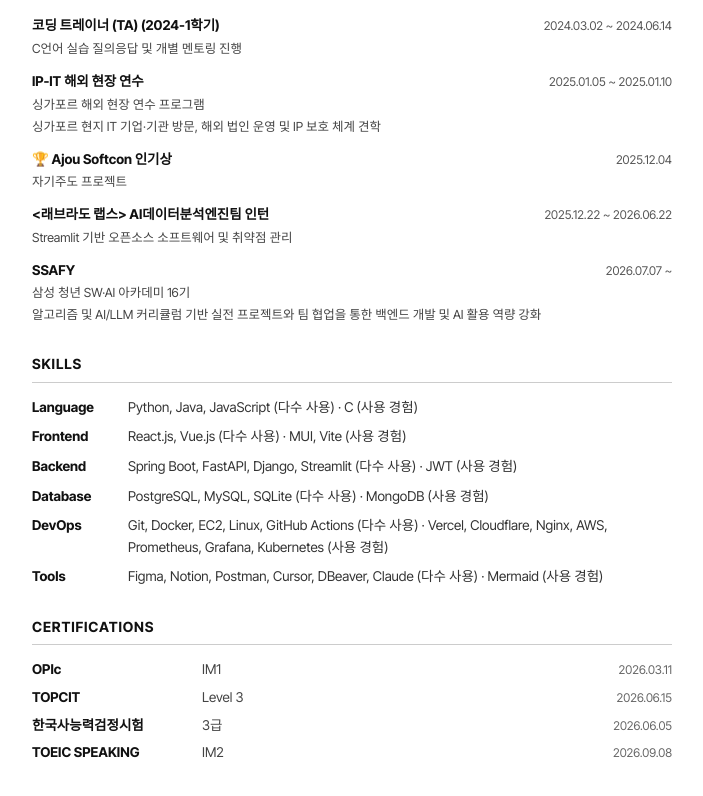
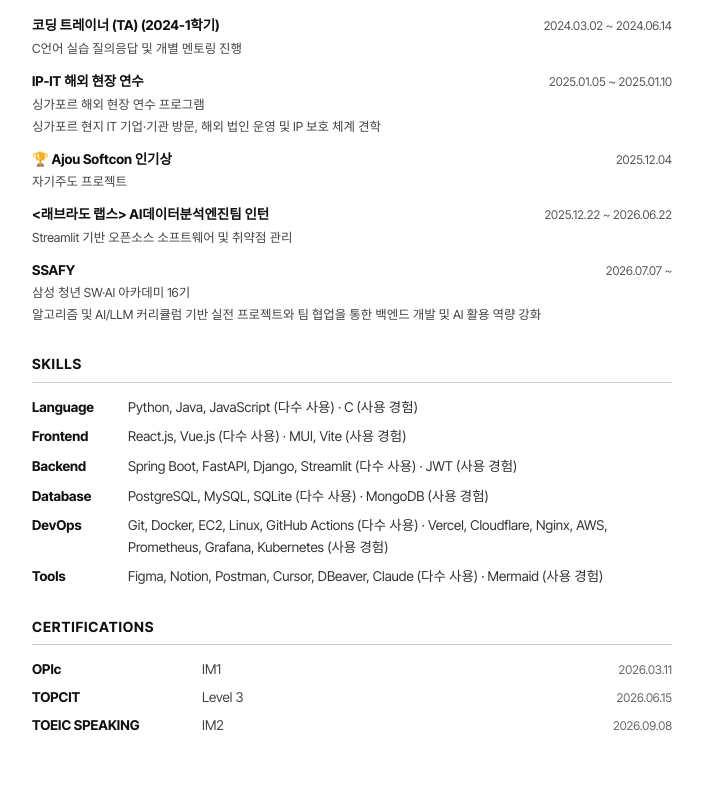
Before and after one commit to ytnwjd/ytnwjd-portfolio, a Vue app: page /resume in a window 1280 px wide. Shown: the part 1497-2293 px from the top of the page, without its empty margins (288-991 px from the left). Built offline with nearby package versions, Linux system fonts and the light colour scheme; a web font is replaced by a local one.

Commit message:
chore: hide korean history certi

```diff
--- a/src/data/certifications.js
+++ b/src/data/certifications.js
@@ -1,7 +1,7 @@
 export const certifications = [
   { name: 'OPIc', grade: 'IM1', date: '2026.03.11' },
   { name: 'TOPCIT', grade: 'Level 3', date: '2026.06.15' },
-  { name: '한국사능력검정시험', grade: '3급', date: '2026.06.05' },
+  // { name: '한국사능력검정시험', grade: '3급', date: '2026.06.05' },
   { name: 'TOEIC SPEAKING', grade: 'IM2', date: '2026.09.08' },
   // { name: '정보처리기사', grade: '실기 진행중', date: '2026.04.18' },
 ]
```
